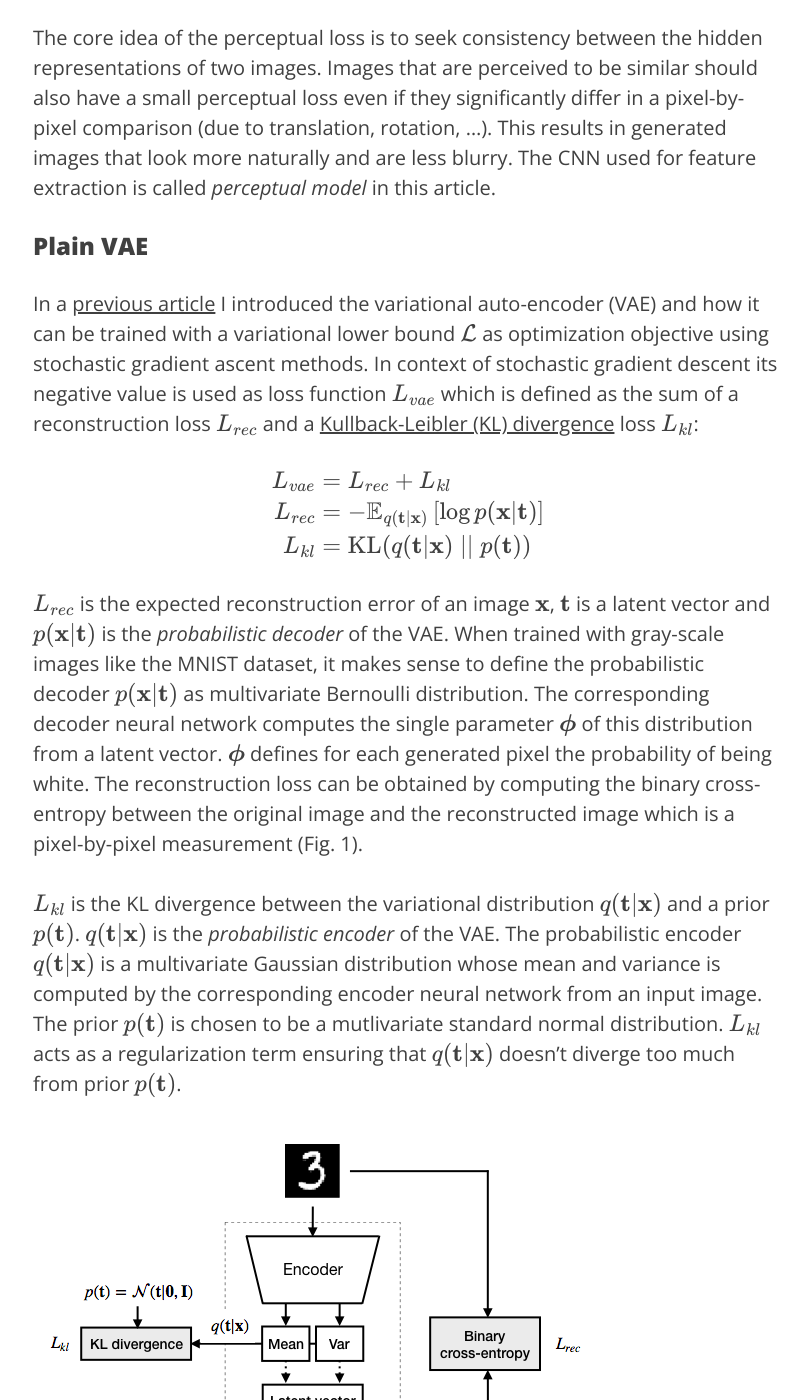
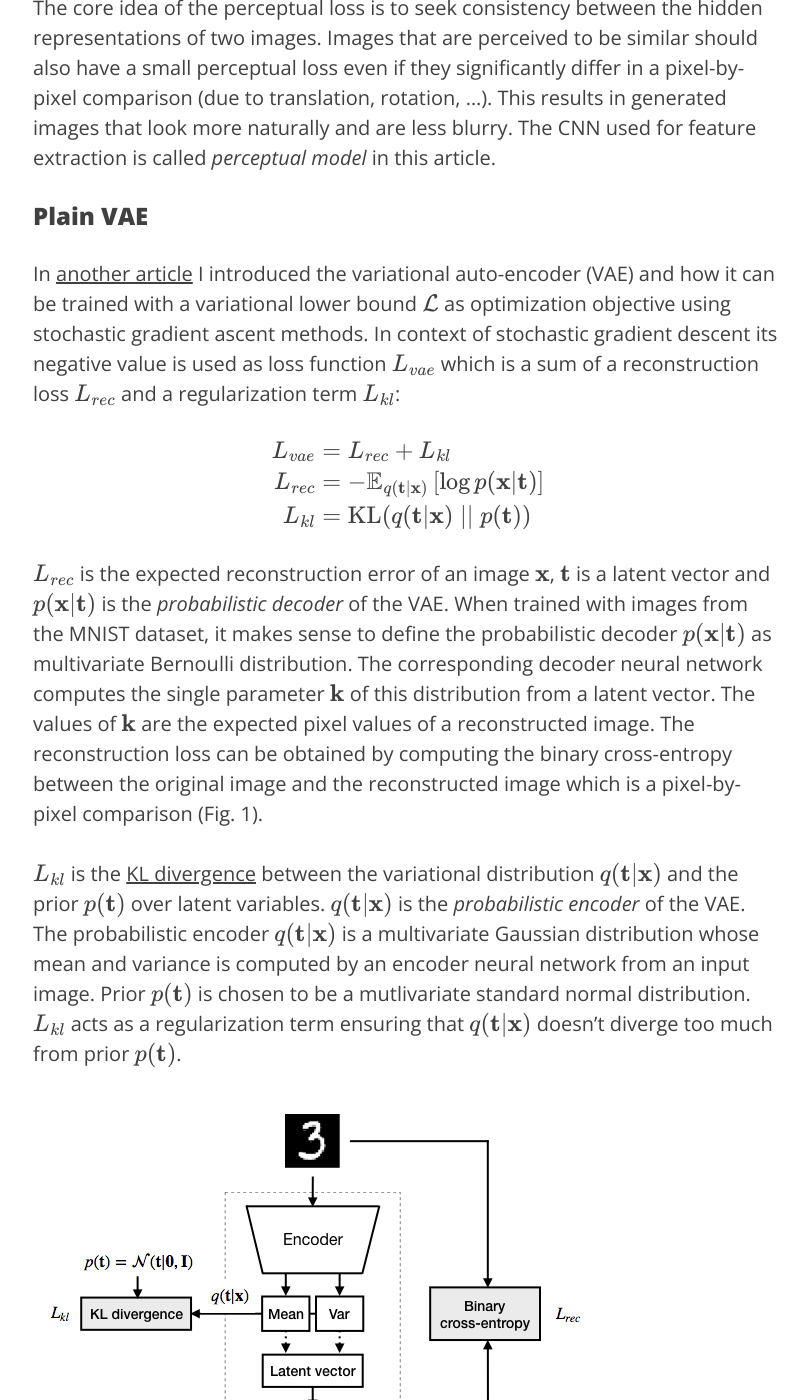
Before and after one commit to krasserm/krasserm.github.io, a Jekyll site: the page built from _posts/2018-07-27-dfc-vae.md, in a window 1280 px wide and 1400 px high, scrolled down 1073 px. Shown: the whole window, without its empty margins (232-1040 px from the left). Built offline with Jekyll 4.4.1, drawn with Linux system fonts in a browser that asks for light colours; formulas are drawn with MathJax 3; comment, search, counter and statistics services are not loaded; some of the changed text lies outside the part shown.

Commit message:
Minor revision

````diff
--- a/_posts/2018-07-27-dfc-vae.md
+++ b/_posts/2018-07-27-dfc-vae.md
@@ -10,7 +10,7 @@
 
 ## Introduction
 
-This article introduces the *deep feature consistent variational auto-encoder*<sup>[1]</sup> (DFC VAE) and provides a Keras implementation to demonstrate the advantages over a plain *variational auto-encoder*<sup>[2]</sup> (VAE). The implementation extends [previous work](http://nbviewer.jupyter.org/github/krasserm/bayesian-machine-learning/blob/master/variational_autoencoder.ipynb) on variational auto-encoders.
+This article introduces the *deep feature consistent variational auto-encoder*<sup>[1]</sup> (DFC VAE) and provides a Keras implementation to demonstrate the advantages over a plain *variational auto-encoder*<sup>[2]</sup> (VAE).
 
 A plain VAE is trained with a loss function that makes pixel-by-pixel comparisons between the original image and the reconstructured image. This often leads to generated images that are rather blurry. DFC VAEs on the other hand are trained with a loss function that first feeds the original and reconstructed image into a pre-trained convolutional neural network (CNN) to extract higher level features and then compares the these features to compute a so-called *perceptual loss*.
 
@@ -18,7 +18,7 @@
 
 ### Plain VAE
 
-In a [previous article](http://nbviewer.jupyter.org/github/krasserm/bayesian-machine-learning/blob/master/variational_autoencoder.ipynb) I introduced the variational auto-encoder (VAE) and how it can be trained with a variational lower bound $\mathcal{L}$ as optimization objective using stochastic gradient ascent methods. In context of stochastic gradient descent its negative value is used as loss function $L_{vae}$ which is defined as the sum of a reconstruction loss $L_{rec}$ and a [Kullback-Leibler (KL) divergence](https://en.wikipedia.org/wiki/Kullback%E2%80%93Leibler_divergence) loss $L_{kl}$:
+In [another article](/2019/12/17/latent-variable-models-part-2/) I introduced the variational auto-encoder (VAE) and how it can be trained with a variational lower bound $\mathcal{L}$ as optimization objective using stochastic gradient ascent methods. In context of stochastic gradient descent its negative value is used as loss function $L_{vae}$ which is a sum of a reconstruction loss $L_{rec}$ and a regularization term $L_{kl}$:
 
 $$
 \begin{align*}
@@ -28,9 +28,9 @@
 \end{align*}
 $$
 
-$L_{rec}$ is the expected reconstruction error of an image $\mathbf{x}$, $\mathbf{t}$ is a latent vector and $p(\mathbf{x} \lvert \mathbf{t})$ is the *probabilistic decoder* of the VAE. When trained with gray-scale images like the MNIST dataset, it makes sense to define the probabilistic decoder $p(\mathbf{x} \lvert \mathbf{t})$ as multivariate Bernoulli distribution. The corresponding decoder neural network computes the single parameter $\boldsymbol\phi$ of this distribution from a latent vector. $\boldsymbol\phi$ defines for each generated pixel the probability of being white. The reconstruction loss can be obtained by computing the binary cross-entropy between the original image and the reconstructed image which is a pixel-by-pixel measurement (Fig. 1).
+$L_{rec}$ is the expected reconstruction error of an image $\mathbf{x}$, $\mathbf{t}$ is a latent vector and $p(\mathbf{x} \lvert \mathbf{t})$ is the *probabilistic decoder* of the VAE. When trained with images from the MNIST dataset, it makes sense to define the probabilistic decoder $p(\mathbf{x} \lvert \mathbf{t})$ as multivariate Bernoulli distribution. The corresponding decoder neural network computes the single parameter $\mathbf{k}$ of this distribution from a latent vector. The values of $\mathbf{k}$ are the expected pixel values of a reconstructed image. The reconstruction loss can be obtained by computing the binary cross-entropy between the original image and the reconstructed image which is a pixel-by-pixel comparison (Fig. 1).
 
-$L_{kl}$ is the KL divergence between the variational distribution $q(\mathbf{t} \lvert \mathbf{x})$ and a prior $p(\mathbf{t})$. $q(\mathbf{t} \lvert \mathbf{x})$ is the *probabilistic encoder* of the VAE. The probabilistic encoder $q(\mathbf{t} \lvert \mathbf{x})$ is a multivariate Gaussian distribution whose mean and variance is computed by the corresponding encoder neural network from an input image. The prior $p(\mathbf{t})$ is chosen to be a mutlivariate standard normal distribution. $L_{kl}$ acts as a regularization term ensuring that $q(\mathbf{t} \lvert \mathbf{x})$ doesn't diverge too much from prior $p(\mathbf{t})$.
+$L_{kl}$ is the [KL divergence](https://en.wikipedia.org/wiki/Kullback%E2%80%93Leibler_divergence) between the variational distribution $q(\mathbf{t} \lvert \mathbf{x})$ and the prior $p(\mathbf{t})$ over latent variables. $q(\mathbf{t} \lvert \mathbf{x})$ is the *probabilistic encoder* of the VAE. The probabilistic encoder $q(\mathbf{t} \lvert \mathbf{x})$ is a multivariate Gaussian distribution whose mean and variance is computed by an encoder neural network from an input image. Prior $p(\mathbf{t})$ is chosen to be a mutlivariate standard normal distribution. $L_{kl}$ acts as a regularization term ensuring that $q(\mathbf{t} \lvert \mathbf{x})$ doesn't diverge too much from prior $p(\mathbf{t})$.
 
 ![vae](/img/2018-07-27/vae-4.png)
 
@@ -38,7 +38,7 @@
 
 ### DFC VAE
 
-A plain VAE can be converted to a DFC VAE during training by replacing the pixel-by-pixel reconstruction loss $L_{rec}$ with a feature perceptual loss $L_{p}$. At each layer of the perceptual model, the hidden representations of the original and the reconstructed image are taken and their squared Euclidean distance is calculated. This gives a perceptual loss component $L_{p}^i$ at each layer $i$. The overall perceptual loss $L_{p}$ is a weighted sum of the losses computed at each layer (Fig. 2)
+A plain VAE can be converted to a DFC VAE by replacing the pixel-by-pixel reconstruction loss $L_{rec}$ with a feature perceptual loss $L_{p}$ during training. At each layer of the perceptual model, the hidden representations of the original and the reconstructed image are taken and their squared Euclidean distance is calculated. This gives a perceptual loss component $L_{p}^i$ at each layer $i$. The overall perceptual loss $L_{p}$ is a weighted sum of the losses computed at each layer (Fig. 2)
 
 $$
 \begin{align*}
@@ -47,7 +47,7 @@
 \end{align*}
 $$
 
-where $pm(\mathbf{x})^i$ and $pm(\mathbf{\bar x})^i$ are the representations of the original image $\mathbf{x}$ and the reconstructed image $\mathbf{\bar x}$ at layer $i$ of the perceptual model $\Phi$. Weights $w_i$ are hyperparameters in the following implementation. For DFC VAE training the sum of the perceptual loss the KL divergence loss is used:
+where $\Phi(\mathbf{x})^i$ and $\Phi(\mathbf{\bar x})^i$ are the representations of the original image $\mathbf{x}$ and the reconstructed image $\mathbf{\bar x}$ at layer $i$ of the perceptual model $\Phi$. Weights $w_i$ are hyperparameters in the following implementation. For DFC VAE training the sum of the perceptual loss the regularization term is used:
 
 $$
 L_{vae_{dfc}} = L_{p} + L_{kl}
@@ -60,7 +60,7 @@
 
 ## Training
 
-In contrast to the original paper we will use the MNIST handwritten digits dataset for training and for demonstrating how a perceptual loss improves over a pixel-by-pixel reconstruction loss. We can therefore reuse the VAE [encoder](https://github.com/krasserm/bayesian-machine-learning/blob/6962f02168fd82cd01ed6dfe3937e98b10a58b02/variational_autoencoder_opt_util.py#L15-L36) and [decoder](https://github.com/krasserm/bayesian-machine-learning/blob/master/variational_autoencoder_opt_util.py#L38-L53) architectures from the already mentioned [previous article](http://nbviewer.jupyter.org/github/krasserm/bayesian-machine-learning/blob/master/variational_autoencoder.ipynb). The perceptual model is a [small CNN](https://github.com/krasserm/bayesian-machine-learning/blob/6962f02168fd82cd01ed6dfe3937e98b10a58b02/variational_autoencoder_opt_util.py#L91-L105) (Fig. 3) that has already been trained in [another context](http://nbviewer.jupyter.org/github/krasserm/bayesian-machine-learning/blob/master/variational_autoencoder_opt.ipynb#Optimization-objectives) to classify MNIST images.
+In contrast to the original paper we will use the MNIST handwritten digits dataset for training and for demonstrating how a perceptual loss improves over a pixel-by-pixel reconstruction loss. We can therefore reuse the VAE [encoder](https://github.com/krasserm/bayesian-machine-learning/blob/6962f02168fd82cd01ed6dfe3937e98b10a58b02/variational_autoencoder_opt_util.py#L15-L36) and [decoder](https://github.com/krasserm/bayesian-machine-learning/blob/master/variational_autoencoder_opt_util.py#L38-L53) architectures from the already mentioned [article](/2019/12/17/latent-variable-models-part-2/). The perceptual model is a [small CNN](https://github.com/krasserm/bayesian-machine-learning/blob/6962f02168fd82cd01ed6dfe3937e98b10a58b02/variational_autoencoder_opt_util.py#L91-L105) (Fig. 3) that has already been trained in [another context](http://nbviewer.jupyter.org/github/krasserm/bayesian-machine-learning/blob/master/variational_autoencoder_opt.ipynb#Optimization-objectives) to classify MNIST images.
 
 ![pm](/img/2018-07-27/classifier-3.png)
 
@@ -99,7 +99,7 @@
     Using TensorFlow backend.
 
 
-Since we will use the same encoder and decoder architecture for the plain VAE and the DFC VAE we can define a generic `create_vae` function for creating both models. During training they also use the same KL divergence loss operation which is also returned by `create_vae`.
+Since we will use the same encoder and decoder architecture for the plain VAE and the DFC VAE we can define a generic `create_vae` function for creating both models. During training they also use the same KL divergence loss operation, corresponding to the regularization term, which is also returned by `create_vae`.
 
 
 ```python
````
Also changed, not shown: _posts/2018-04-07-latent-space-optimization.md (+6 -6 lines).
